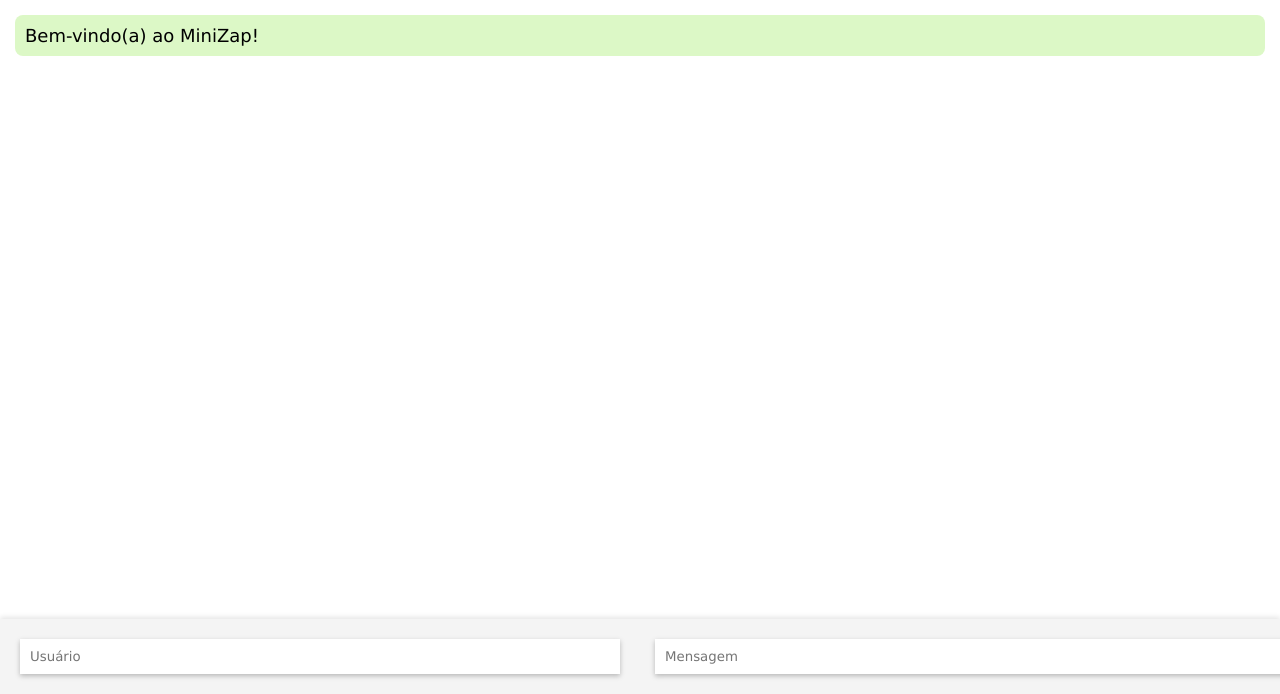
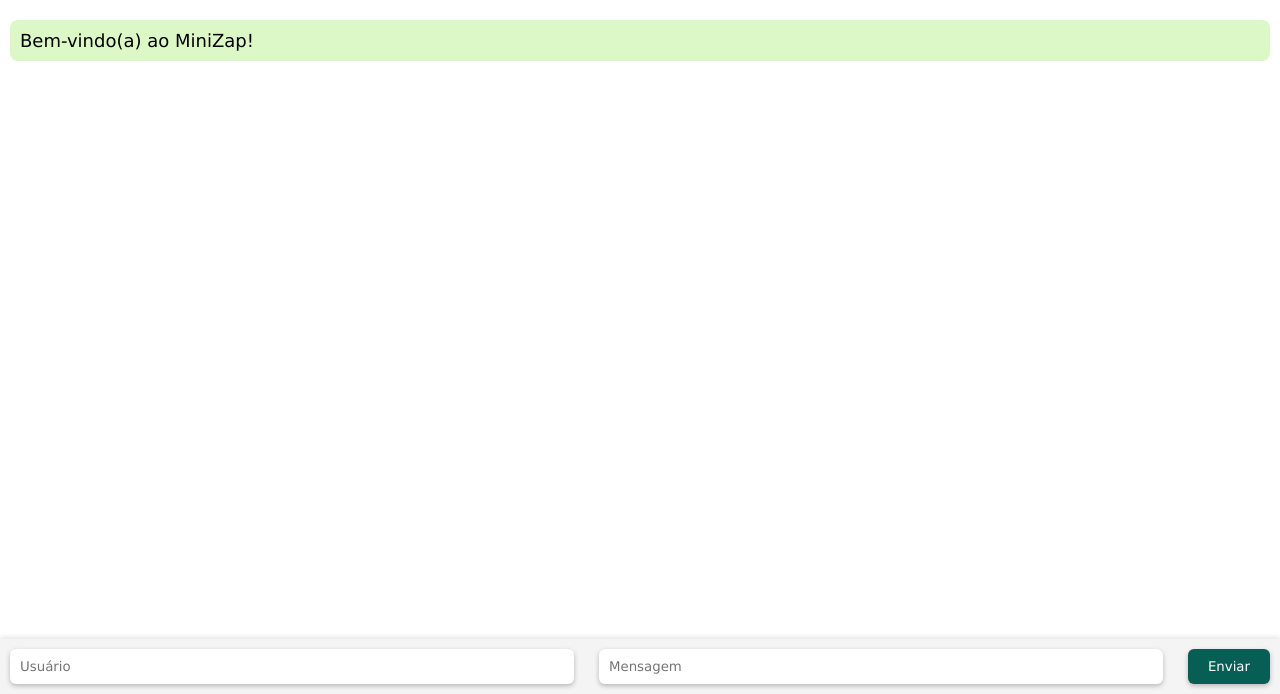
Before and after one commit to ryanpanta/mini-zap, a Flask app: page / in a window 1280 px wide. Shown: the part 106-800 px from the top of the page. Run offline with Flask 3, Linux system fonts and the light colour scheme; some libraries are stand-ins or nearby versions.

Commit message:
Final Project

```diff
--- a/main.py
+++ b/main.py
@@ -12,4 +12,4 @@ def message_manage(mensagem):
 def homepage():
     return render_template("index.html")
 
-socketio.run(app, host="localhost")
+socketio.run(app, host="192.168.0.110", debug=True)
--- a/static/script.js
+++ b/static/script.js
@@ -1,4 +1,4 @@
-var socket = io("localhost:5000");
+var socket = io("192.168.0.110:5000");
 socket.on("connect", function(){
     console.log("Usuário conectou");
 });
--- a/static/style.css
+++ b/static/style.css
@@ -15,19 +15,21 @@ h1 {
 }
 
 .feed {
+    padding: 10px;
     overflow-y: scroll;
+    height: calc(100vh - 150px);
 }
 
 .feed p {
     padding: 10px;
-    margin: 15px;
+    margin: 10px 0;
     background-color: #DCF8C6;
     font-size: 18px;
     border-radius: 8px;
 
 }
 
-footer {
+#input-container {
     display: flex;
     align-items: center;
     position: fixed;
@@ -40,40 +42,35 @@ footer {
 
 }
 
-.user, .message {
-    padding: 10px;
-
-
-}
-
 .user-text {
     padding: 10px;
     border: none;
     outline: none;
-    width: 600px;
-    height: auto;
+    flex: 1;
+    margin-right: 10px;
+    width: 30%;
     box-shadow: 0px 2px 5px rgba(0, 0, 0, 0.25);
+    border-radius: 6px;
 
 }
 
 .message-text {
     padding: 10px;
-    width: 800px;
-    height: auto;
     border: none;
     outline: none;
+    flex: 1;
     box-shadow: 0px 2px 5px rgba(0, 0, 0, 0.25);
+    border-radius: 6px;
 }
 
 #botao {
-    width: 70px;
-    height: 38px;
+    padding: 10px 20px;
     border: none;
     outline: none;
     cursor: pointer;
     background-color: #075E54;
     color: white;
-    margin-left: 25px;
+    margin-left: 10px;
     border-radius: 6px;
     box-shadow: 0px 2px 5px rgba(0, 0, 0, 0.25);
 
--- a/templates/index.html
+++ b/templates/index.html
@@ -26,13 +26,11 @@
         </div>
     </main>
     <footer>
-        <div class="user">
+        <div id="input-container">
             <input type="text" class="user-text" placeholder="Usuário" required>
+            <input type="text" class="message-text" placeholder="Mensagem" required>
+            <button id="botao">Enviar</button>
         </div>
-        <div class="message">
-            <input type="text" class="message-text" placeholder="Mensagem" required>
-        </div>
-        <button id="botao">Enviar</button>
     </footer>
 
 </body>
```
